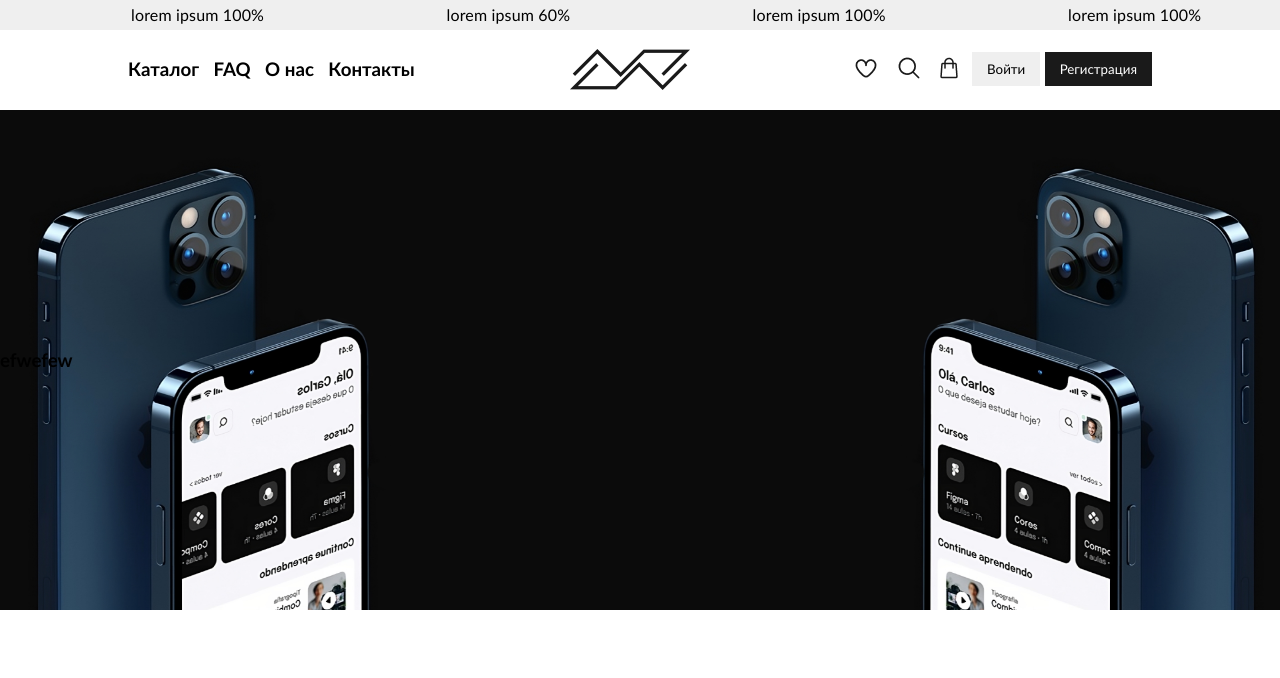
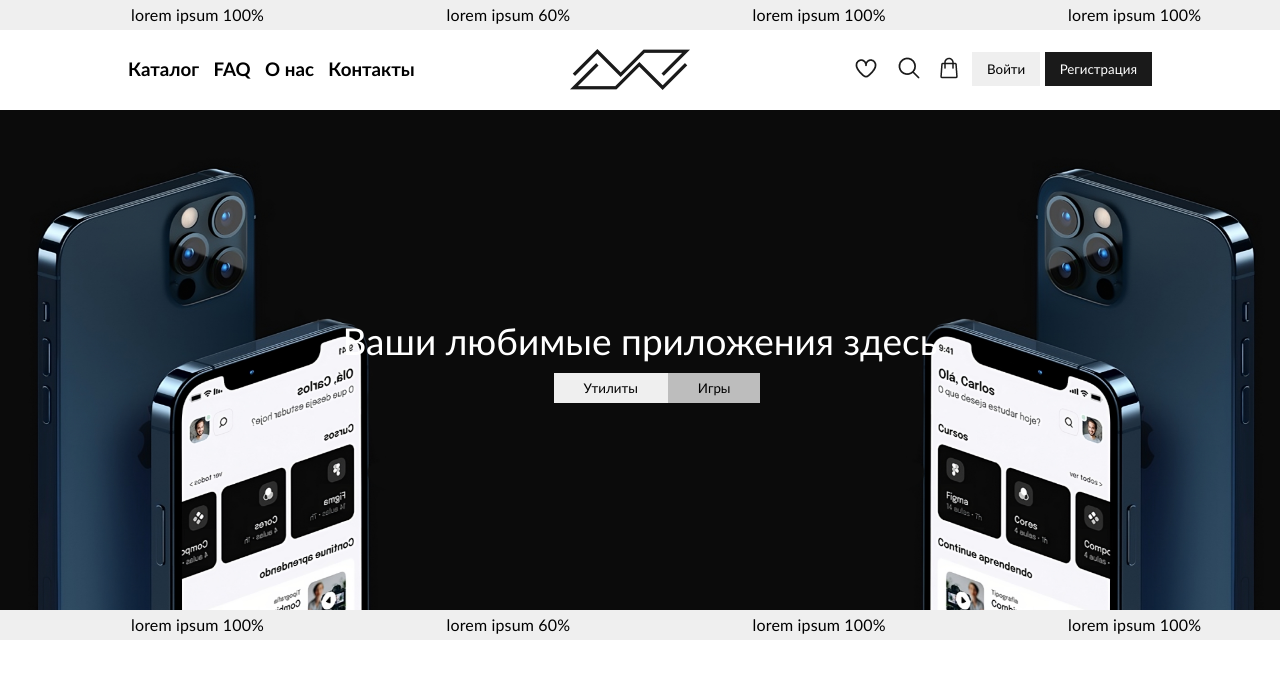
Before and after one commit to Elman2055/rocket-app, a React (Vite) app: page / in a window 1280 px wide. Shown: the top 678 px of the page. Built offline with nearby package versions, Linux system fonts and the light colour scheme.

Commit message:
create: main background

```diff
--- a/src/components/mainPage/MainPage.css
+++ b/src/components/mainPage/MainPage.css
@@ -3,5 +3,28 @@
   background: no-repeat center/100% 100% url(../../../public/mainImage.png);
   display: flex;
   flex-direction: column;
+  align-items: center;
   justify-content: center;
 }
+
+.background > p {
+  font-size: 37px;
+  color: white;
+}
+
+.mainBackgroundBtns {
+  width: 13.5%;
+  margin-top: 10px;
+  display: flex;
+  justify-content: space-between;
+}
+
+.mainBackgroundBtns > button {
+  padding: 7px 30px;
+  background-color: #efefef;
+  border: none;
+}
+
+.mainBackgroundBtns > .playBtnBackground {
+  background-color: #bdbdbd;
+}
--- a/src/components/mainPage/MainPage.jsx
+++ b/src/components/mainPage/MainPage.jsx
@@ -1,11 +1,17 @@
+import RunningLine from "../ui/runningLine/RunningLine";
 import "./MainPage.css";
 
 const MainPage = () => {
   return (
     <div>
       <div className="background">
-        <h3>efwefew</h3>
+        <p>Ваши любимые приложения здесь</p>
+        <div className="mainBackgroundBtns">
+          <button>Утилиты</button>
+          <button className="playBtnBackground">Игры</button>
+        </div>
       </div>
+      <RunningLine />
     </div>
   );
 };
```
